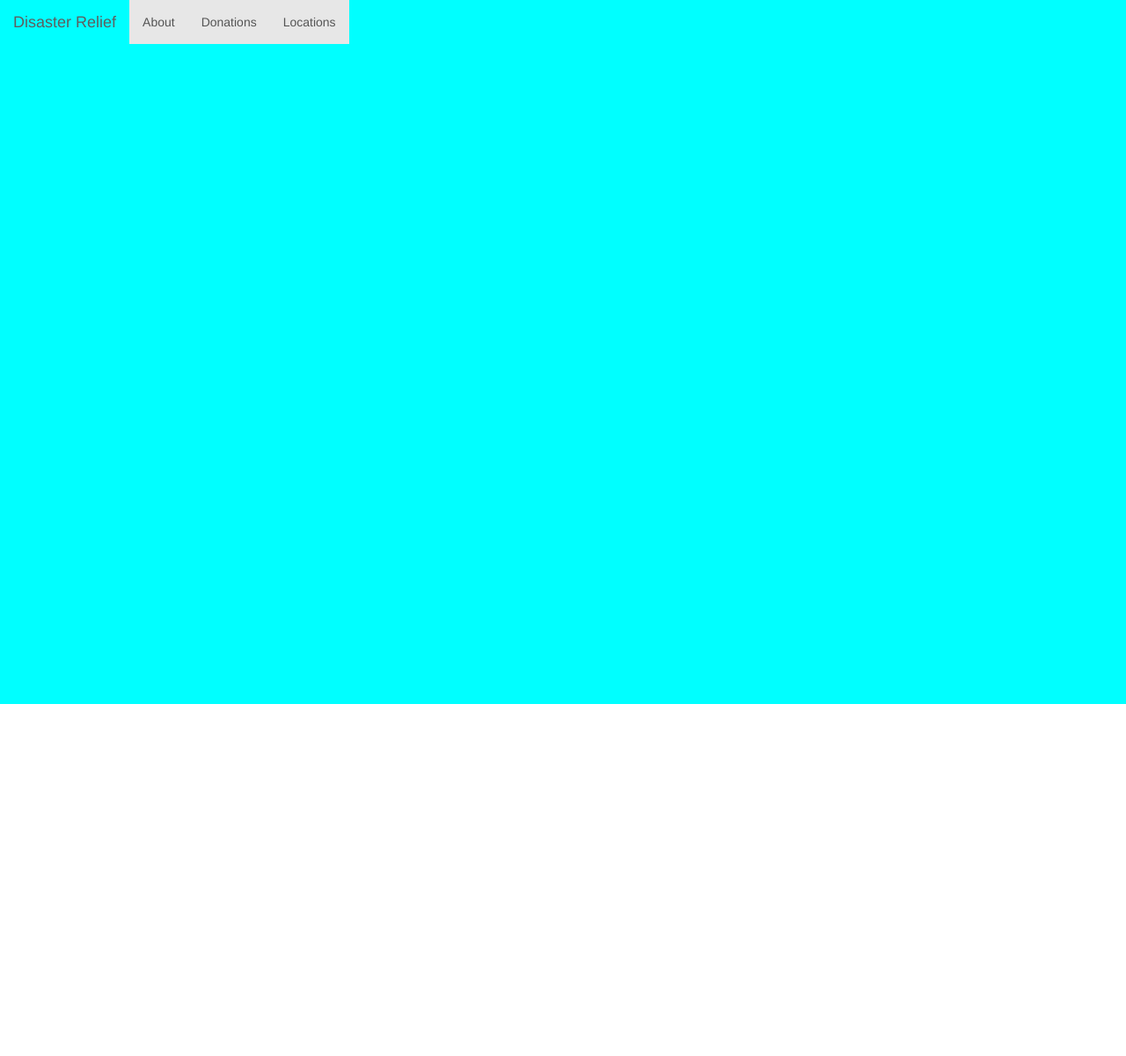
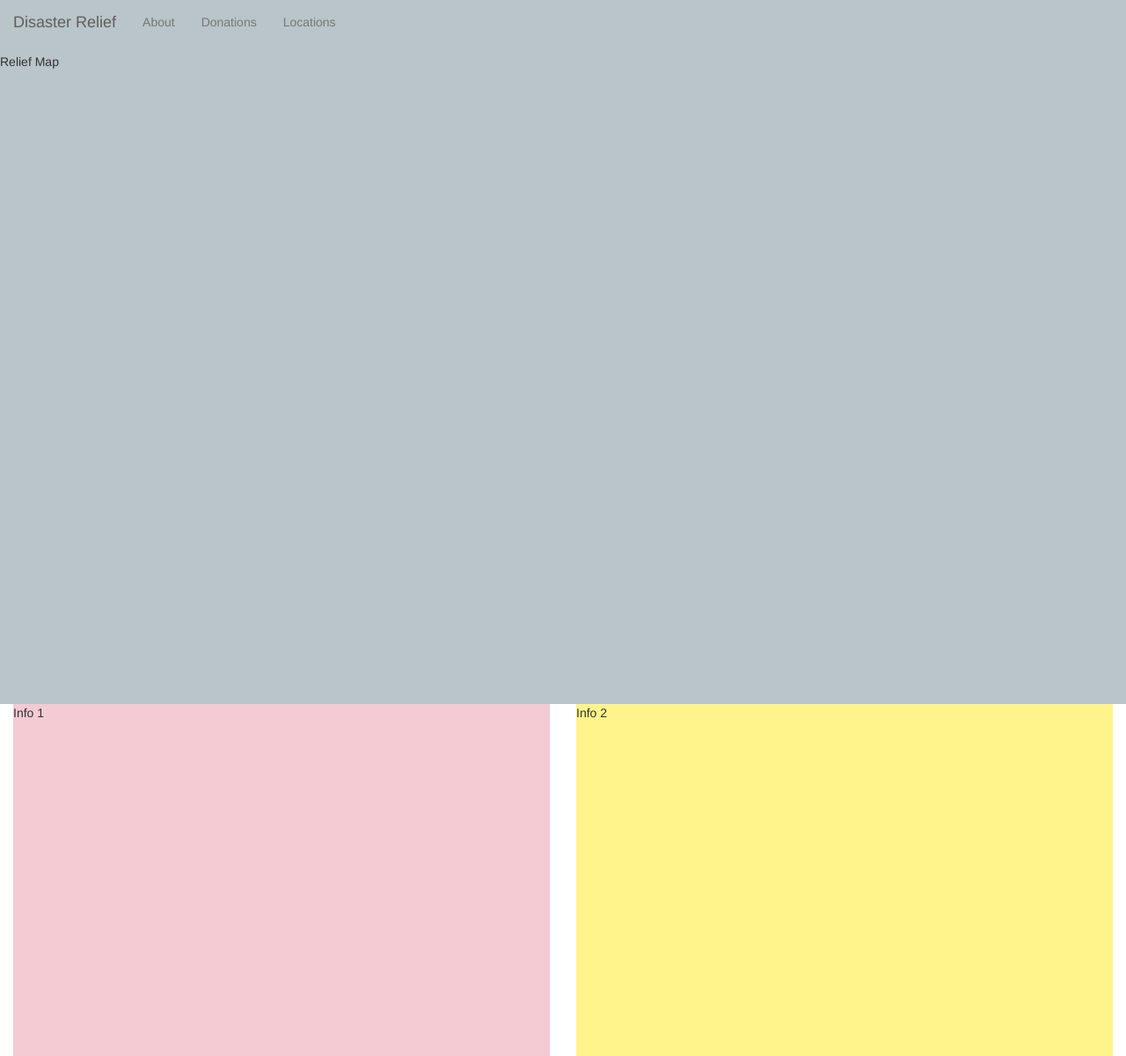
Before and after one commit to deenaariff/hack4humanity, a plain HTML site: page index.html in a window 1280 px wide. Shown: the whole page at 88% size. Before the commit the page ends 800 px from the top, so only its background shows below. Drawn offline with nearby package versions, Linux system fonts and the light colour scheme.

Commit message:
Skeleton with Infographics & fixed

```diff
--- a/clients/style/style.css
+++ b/clients/style/style.css
@@ -11,7 +11,17 @@ html {
 
 /* Home Page */
 .reliefMap {
-    background: cyan;
+    background: #b9c5c8;
     height: 100vh;
     display: block;
 }
+
+.infographics .info1 {
+    background: #f4cad3;
+    height: 50vh;
+}
+
+.infographics .info2 {
+    background: #fff48b;
+    height: 50vh;
+}
--- a/clients/dashboard/index.html
+++ b/index.html
@@ -22,9 +22,9 @@
                 <!-- Collect the nav links, forms, and other content for toggling -->
                 <div class="collapse navbar-collapse" id="bs-example-navbar-collapse-1">
                     <ul class="nav navbar-nav">
-                        <li class="active"><a href="#">About </a></li>
-                        <li class="active"><a href="#">Donations </a></li>
-                        <li class="active"><a href="#">Locations </a></li>
+                        <li class="#"><a href="#">About </a></li>
+                        <li class="#"><a href="#">Donations </a></li>
+                        <li class="#"><a href="#">Locations </a></li>
                     </ul>
                     <ul class="nav navbar-nav navbar-right">
                         <button type="button" class="navbar-toggle collapsed" data-toggle="collapse" data-target="#bs-example-navbar-collapse-1" aria-expanded="false">
@@ -41,7 +41,27 @@
 
         <!--Relief Map-->
         <div class = "reliefMap">
+            <br><br><br>
+            <p> Relief Map</p>
+        </div>
 
+
+        <!--Infographics-->
+        <div class = "infographics">
+            <div class="container-fluid">
+                <div class="row">
+                    <div class="col-md-6">
+                        <div class = "info1">
+                            <p> Info 1</p>
+                        </div>
+                    </div>
+                    <div class="col-md-6">
+                        <div class = "info2">
+                            <p> Info 2</p>
+                        </div>
+                    </div>
+                </div>
+            </div>
         </div>
 
     </body>
```
